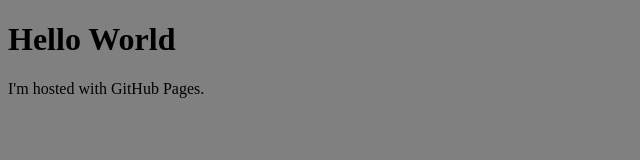
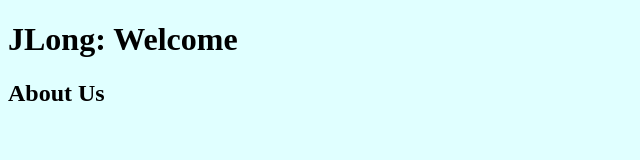
Before and after one commit to Jlong9821/Jlong9821.github.io, a plain HTML site: page index.html in a window 1280 px wide. Shown: the whole page, without its empty margins (0-640 px from the left). Drawn offline with Linux system fonts and the light colour scheme.

Commit message:
Added things

```diff
--- a/index.html
+++ b/index.html
@@ -1,13 +1,17 @@
 <!DOCTYPE html>
 <html>
+    <head>
+        <link href="layout.css" rel="stylesheet">
+        <title>JLong: Welcome Page</title>
+    </head>
 
-<head>
-    <link href="layout.css" rel="stylesheet">
-    <title>JLong: Welcome Page</title>
-</head>
-<body>
-        <h1>Hello World</h1>
-    <p>I'm hosted with GitHub Pages.</p>
-</body>
+    <body>
+        <Header>
+            <h1>JLong: Welcome</h1>
+        </Header>
+        <article id="aboutus">
+            <h1>About Us</h1>
+        </article>
+    </body>
 
 </html>
--- a/layout.css
+++ b/layout.css
@@ -1,8 +1,13 @@
 @charset "utf-8";
 
 body {
-    background: grey;
-    width: 90%;
+    background: lightcyan;
+    width: 80%;
     min-width: 660px;
     max-width: 960px;
+    font-family: 'Times New Roman', serif;
 }
+
+header {
+    width: 70%;
+}
```
